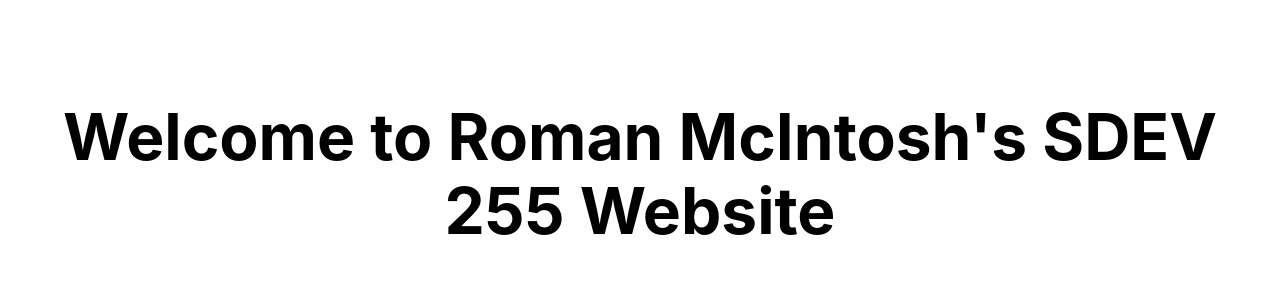
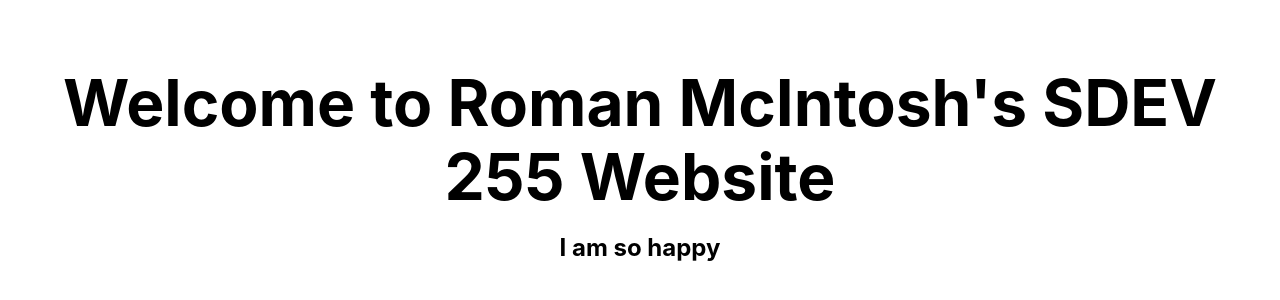
Before and after one commit to romac1314/SDEV255, a website built with Vite: page index.html in a window 1280 px wide. Shown: the part 226-526 px from the top of the page. Built offline with nearby package versions, Linux system fonts and the light colour scheme.

Commit message:
added h2 test

```diff
--- a/index.html
+++ b/index.html
@@ -10,6 +10,7 @@
   <body>
     <main>
       <h1 class="title">Welcome to Roman McIntosh's SDEV 255 Website</h1>
+      <h2> I am so happy</h2>
       <script src="script.js"></script>
     </main>
   </body>
```
